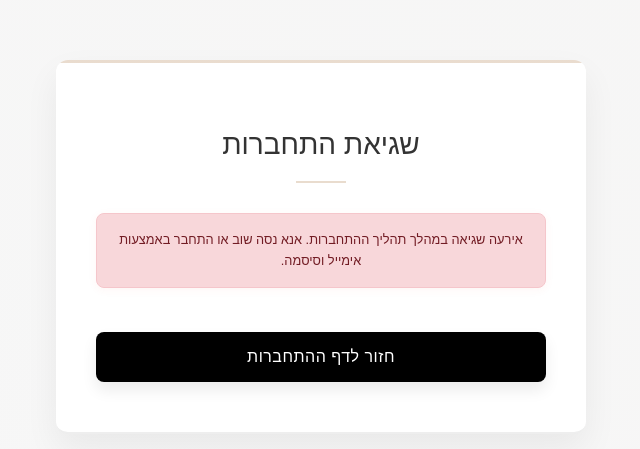
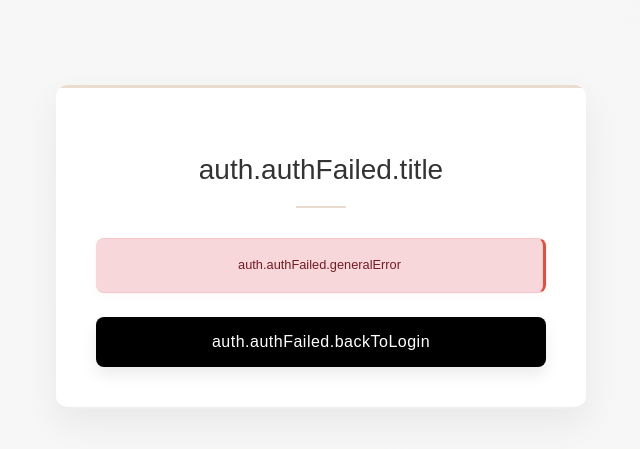
Before and after one commit to liron-lizmi/finalProject, a React (Create React App) app in the folder client/: page /auth-failed in a window 1280 px wide. Shown: the part 233-682 px from the top of the page, without its empty margins (319-959 px from the left). Built offline with nearby package versions, Linux system fonts and the light colour scheme; no server answers.

Commit message:
Code optimization - translation

```diff
--- a/client/src/pages/Auth/AuthFailed.js
+++ b/client/src/pages/Auth/AuthFailed.js
@@ -1,23 +1,23 @@
-// client//src//pages//Auth//AuthFailed.js
 import React from 'react';
 import { useNavigate, useLocation } from 'react-router-dom';
+import { useTranslation } from 'react-i18next';
 
 const AuthFailed = () => {
+  const { t, i18n } = useTranslation();
   const navigate = useNavigate();
   const location = useLocation();
   const searchParams = new URLSearchParams(location.search);
   const reason = searchParams.get('reason');
+  const isRTL = i18n.language === 'he';
 
-  let errorMessage = 'אירעה שגיאה במהלך תהליך ההתחברות. אנא נסה שוב או התחבר באמצעות אימייל וסיסמה.';
-
-  if (reason === 'user_not_exists') {
-    errorMessage = 'יש להירשם לאתר תחילה כדי להתחבר באמצעות Google.';
-  }
+  const errorMessage = reason === 'user_not_exists'
+    ? t('auth.authFailed.userNotExists')
+    : t('auth.authFailed.generalError');
 
   return (
-    <div className="auth-container">
+    <div className={`auth-container ${isRTL ? 'rtl' : 'ltr'}`}>
       <div className="auth-box">
-        <h2>שגיאת התחברות</h2>
+        <h2>{t('auth.authFailed.title')}</h2>
         <div className="error-message">
           {errorMessage}
         </div>
@@ -27,25 +27,22 @@ const AuthFailed = () => {
               <button
                 onClick={() => navigate('/register')}
                 className="auth-button"
-                style={{ marginTop: '20px', marginBottom: '10px' }}
               >
-                עבור לדף ההרשמה
+                {t('auth.authFailed.goToRegister')}
               </button>
               <button
                 onClick={() => navigate('/login')}
                 className="auth-button secondary"
-                style={{ marginBottom: '20px', background: '#f5f5f5', color: '#333', border: '1px solid #ddd' }}
               >
-                חזור לדף ההתחברות
+                {t('auth.authFailed.backToLogin')}
               </button>
             </>
           ) : (
             <button
               onClick={() => navigate('/login')}
               className="auth-button"
-              style={{ marginTop: '20px', marginBottom: '10px' }}
             >
-              חזור לדף ההתחברות
+              {t('auth.authFailed.backToLogin')}
             </button>
           )}
         </div>
```
